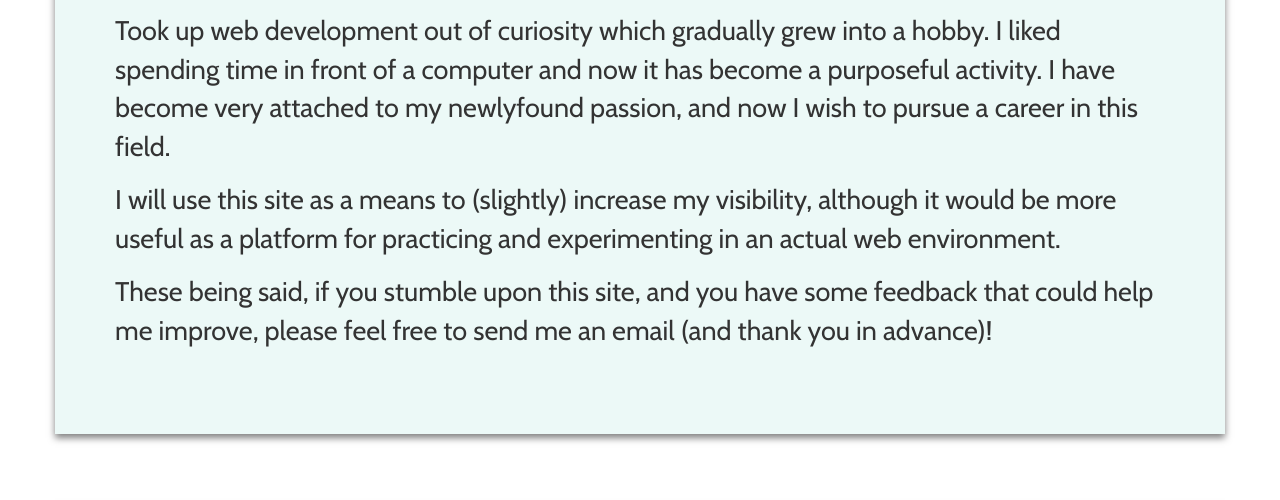
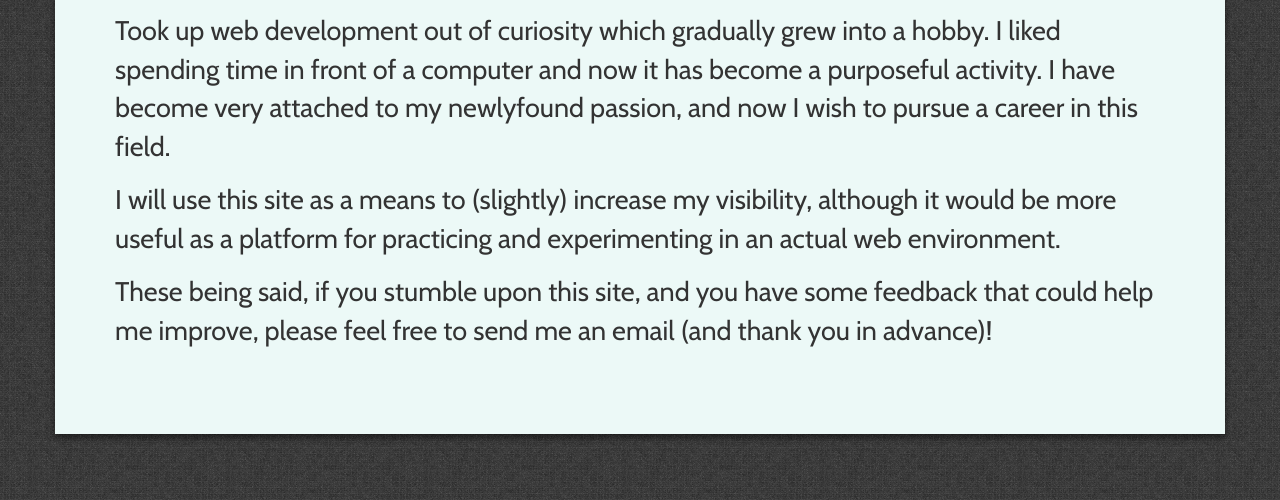
Before and after one commit to mercurialHg/mercurialhg.github.io, a plain HTML site: page index.html in a window 1280 px wide. Shown: the part 194-694 px from the top of the page. Drawn offline with nearby package versions, Linux system fonts and the light colour scheme.

Commit message:
bg merge error resolved

```diff
--- a/css/custom.css
+++ b/css/custom.css
@@ -41,11 +41,8 @@ td {
 
 body {
     font-family: 'Cabin', sans-serif;
-<<<<<<< HEAD
     background-color: #009688;
-=======
         background-color: #009688;
->>>>>>> 61ab8fcad78339d19fc39f1e2acb37d7e039ec82
     /*=======================================================
         This pattern is downloaded from www.subtlepatterns.com
         If you need more, that's where to get'em.
```
